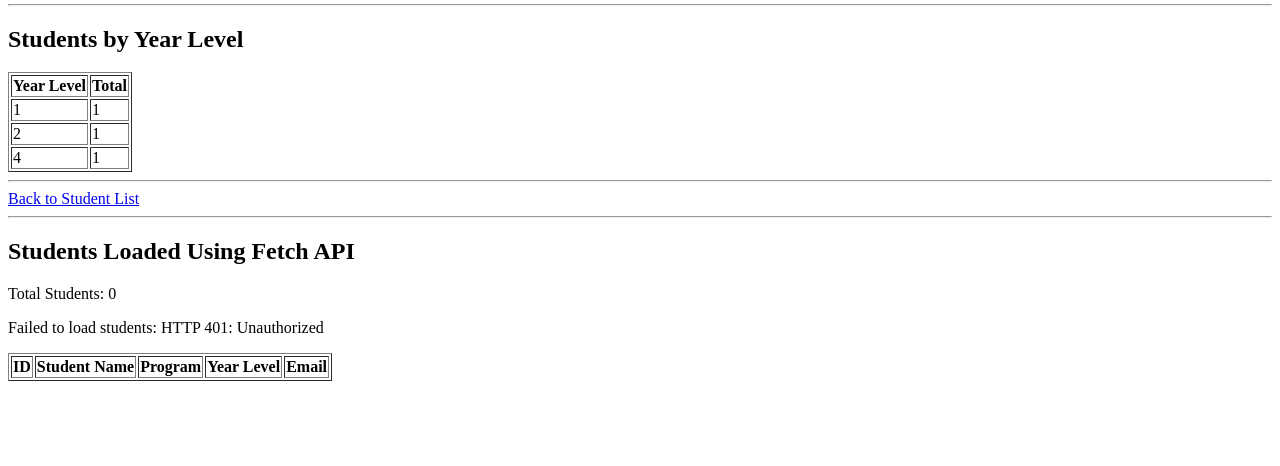
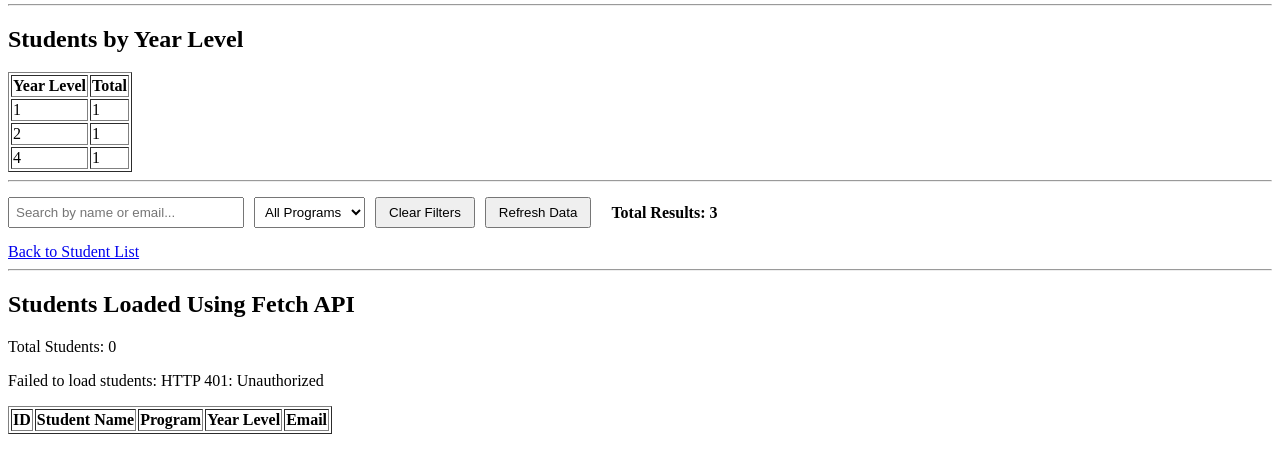
Before and after one commit to jb-lacquianstudent-crypto/JBL_DjangoWebApp, a Django app: page /registration/dashboard/ in a window 1280 px wide. Shown: the part 334-800 px from the top of the page. Run offline with Django 5.2, Linux system fonts and the light colour scheme; data comes from the database, SQL or seed files in the repository; lists and menus that the app fills with data are empty.

Commit message:
Implement search and filter functionality
Added enhanced search and filter controls to the student dashboard.

```diff
--- a/JBL_DjangoWebApp-main/registration/templates/registration/student_dashboard.html
+++ b/JBL_DjangoWebApp-main/registration/templates/registration/student_dashboard.html
@@ -68,6 +68,22 @@
     </table>
 
     <hr>
+<!-- Enhanced Search & Filter Controls -->
+<div style="margin-top: 15px; margin-bottom: 15px; display: flex; gap: 10px; align-items: center; flex-wrap: wrap;">
+    <input type="text" id="searchInput" placeholder="Search by name or email..." style="padding: 6px; width: 220px;">
+
+    <select id="programFilter" style="padding: 6px;">
+        <option value="">All Programs</option>
+        <option value="bsit">BSIT</option>
+        <option value="bsn">BSN</option>
+        <option value="bsa">BSA</option>
+    </select>
+
+    <button id="clearFiltersBtn" style="padding: 6px 12px; cursor: pointer;">Clear Filters</button>
+    <button id="refreshDataBtn" style="padding: 6px 12px; cursor: pointer;">Refresh Data</button>
+
+    <span id="resultCount" style="font-weight: bold; margin-left: 10px;">Total Results: 3</span>
+</div>
 
     <a href="{% url 'student_list' %}">
         Back to Student List
```
